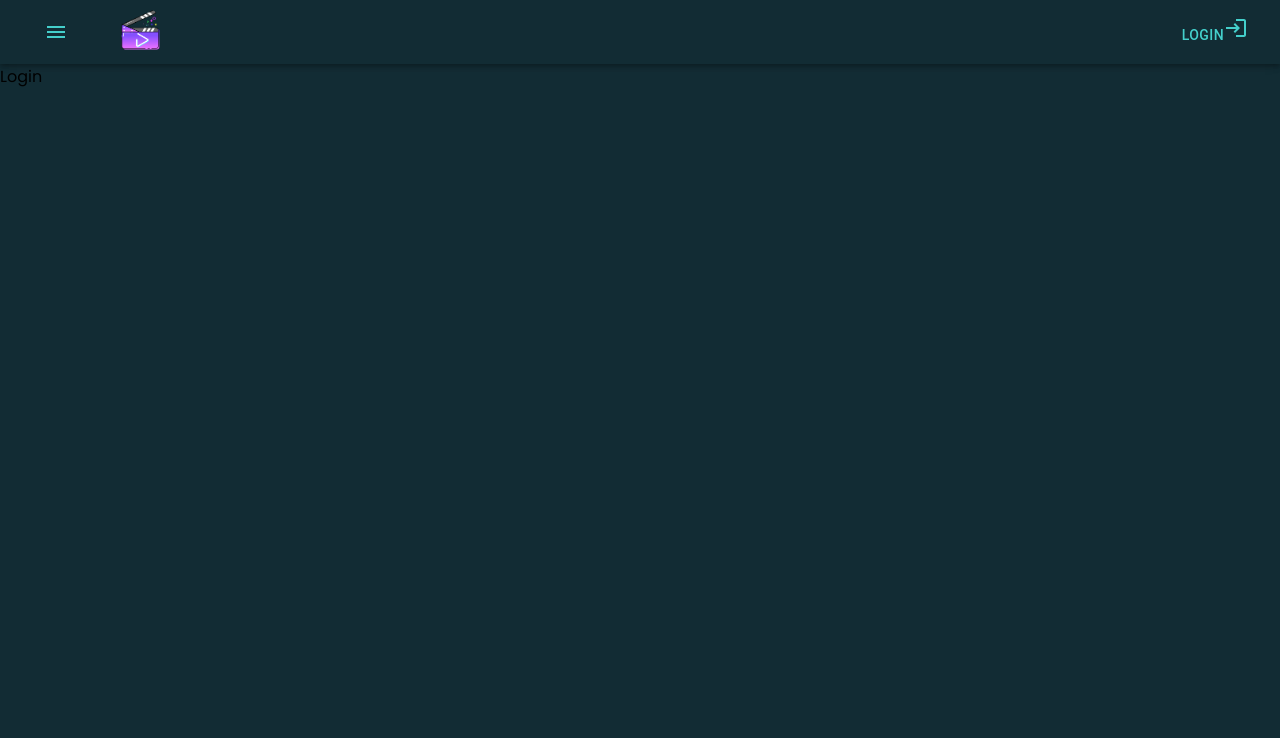
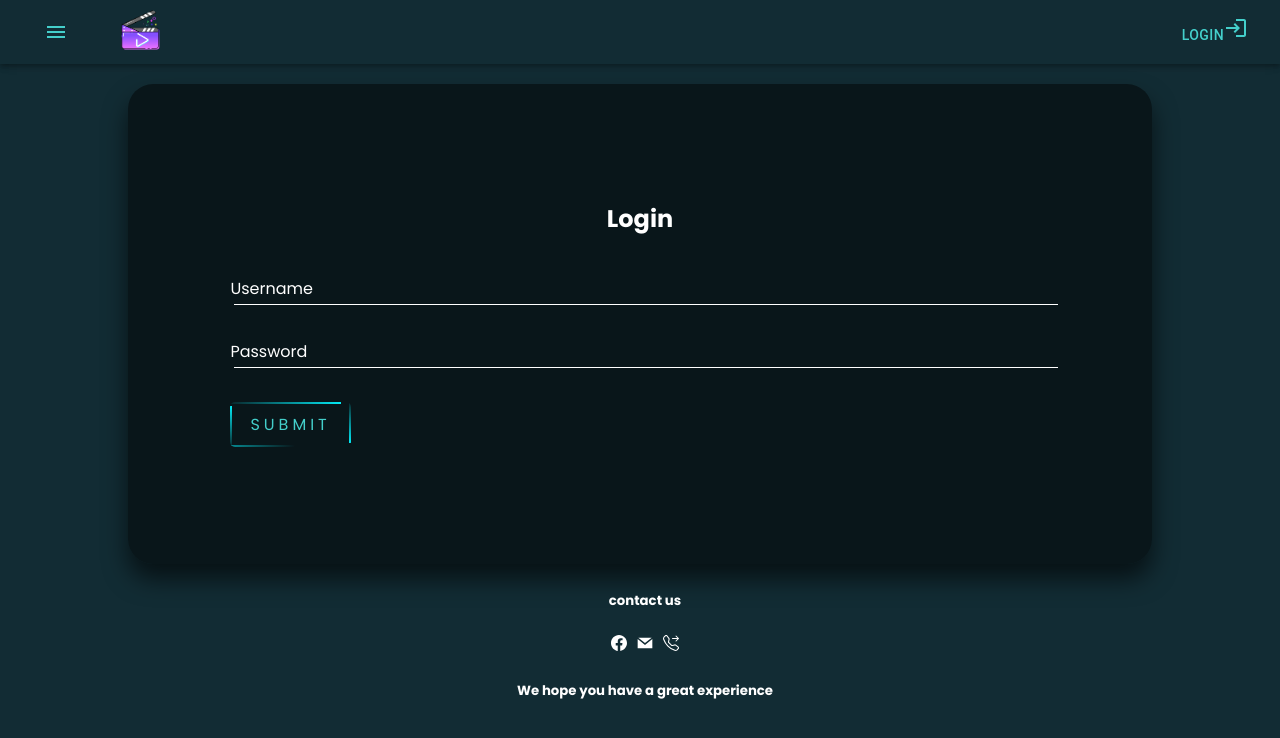
Before and after one commit to Mohammad-Yazan-Zarzar/Movie-Home, a React (Create React App) app: page /Login in a window 1280 px wide. Shown: the top 738 px of the page. Built offline with nearby package versions, Linux system fonts and the light colour scheme.

Commit message:
add Login and Footer

```diff
--- /dev/null
+++ b/src/Components/Footer.js
@@ -0,0 +1,62 @@
+import React from 'react'
+import styled from 'styled-components'
+import { BsFacebook } from "react-icons/bs";
+import { BsTelephoneForward } from "react-icons/bs";
+import { GrMail } from "react-icons/gr";
+
+
+
+const FooterStyle=styled.div`
+  background-color: var(--secondeColor);
+  /* color: var(--mainColor); */
+  color: #fff;
+
+  padding: 5px;
+  text-align: center;
+  position: static;
+  width: 100%;
+  bottom: 0px;
+  overflow-x: hidden;
+  /* position: absolute; */
+  /* bottom: 0px; */
+  /* margin-top: 50px; */
+`
+const Links=styled.div`
+  display: flex;
+  gap: 10px;
+  text-align: center;
+  align-items: center;
+  justify-content: center;
+`
+const Link=styled.a`
+    text-decoration: none;
+    color: var(--mainColor);
+
+    :hover{
+      cursor: pointer;
+      color: var(--mainColor);
+
+    }
+`
+const Footer = () => {
+  return (
+    <FooterStyle>
+      <div className='row container'>
+        <div className='col-12 col-md-6'>
+          <h5>contact us</h5>
+          <Links>
+            <Link href='https://www.facebook.com/yzane.zarzar'><BsFacebook></BsFacebook></Link>
+            <Link href="mailto:yazanzarzar98@gmail.com?subject='subject text'"><GrMail></GrMail></Link>
+            <Link href="tel:963981386862"><BsTelephoneForward></BsTelephoneForward></Link>
+          </Links>
+        </div>
+        <div className='col-12 col-md-6'>
+          <h5>We hope you have a great experience</h5>
+        </div>
+
+      </div>
+    </FooterStyle>
+  )
+}
+
+export default Footer
--- a/src/Pages/Layout.js
+++ b/src/Pages/Layout.js
@@ -1,13 +1,14 @@
 import React from 'react'
 import Bar from '../Components/Bar'
 import { Outlet, Link } from "react-router-dom";
-
+import Footer from '../Components/Footer'
 const Layout = () => {
   return (
     // <div>Layout</div>
     <>
         <Bar></Bar>
         <Outlet></Outlet>
+        <Footer></Footer>
     </>
 
   )
--- a/src/Pages/Login.js
+++ b/src/Pages/Login.js
@@ -1,8 +1,224 @@
 import React from 'react'
+import styled from 'styled-components'
+import { keyframes } from 'styled-components';
 
+const LoginPage=styled.div`
+  height: 60vh;
+  width: 80%;
+  margin: auto auto;
+  margin-top: 20px;
+  /* background-color: linear-gradient(#141e30, #243b55); */
+  background: rgba(0,0,0,.5);
+  box-shadow: 0 15px 25px rgba(0,0,0,.6);
+
+  display: flex;
+  justify-content: center;
+  align-items: center;
+  flex-direction: column;
+  /* width:100%; */
+  /* border: 1px solid #fff; */
+  border-radius:25px ;
+
+  /* gap: 10px; */
+`
+const UserBox=styled.div`
+  position: relative;
+  /* background-color: #222; */
+  padding: 4px;
+  z-index: 1;
+  /* margin-bottom: 18px; */
+  width: 100%;
+`
+const Label=styled.label`
+  position: absolute;
+  color: #fff;
+  top: 0px;
+  left:0px;
+  z-index: 100;
+  transition: .5s;
+
+`
+const Form=styled.form`
+  width: 80%;
+  /* background-color: #222; */
+  padding: 20px;
+  display: flex;
+  flex-direction: column;
+  gap: 30px;
+  /* border: 1px solid #fff; */
+  /* overflow: hidden; */
+`
+const Input=styled.input`
+  background-color: transparent;
+  outline: none;
+  border: none;
+  width:100%;
+  border-bottom: 1px solid #fff;
+  color: #fff;
+  font-weight: bold;
+  font-size: 18px;
+  :focus~Label{
+    /* background-color: #fff; */
+    /* color: #222; */
+    top: -20px;
+    color: #44CFCB;
+    z-index: 0;
+    /* position: fixed; */
+  }
+
+  /* :focus{
+    border-bottom:1px solid #44CFCB ;
+  }
+  :checked~Label{
+    color: red;
+  } */
+  :valid~Label{
+    top: -20px;
+    color: #44CFCB;
+  }
+
+`
+const H2=styled.h2`
+ color: #fff;
+`
+const A=styled.a`
+  /* background-color: #44cfcb; */
+  background-color: transparent;
+  padding: 10px 20px;
+  width: fit-content;
+  border-radius: 5px;
+  /* color: #122c34; */
+  color: #44cfcb;
+  text-transform: uppercase;
+  text-decoration: none;
+  /* font-weight: bold; */
+  font-size: 16px;
+  letter-spacing: 4px;
+  transition: 0.8s;
+  position: relative;
+  overflow: hidden;
+  :hover{
+    background-color: #44cfcb;
+    color: #fff;
+    box-shadow: 0 0 5px #03e9f4,
+              0 0 25px #03e9f4,
+              0 0 50px #03e9f4,
+              0 0 100px #03e9f4;
+  }
+
+  /* display: block; */
+`
+const btnAnimT=keyframes`
+  0%{
+    left:-100%
+
+  }
+  50%,100%{
+    left: 100%;
+
+  }
+`
+const SpanT=styled.span`
+  position: absolute;
+  top: 0px;
+  left: 0px;
+  display: block;
+  height: 2px;
+  width: 100%;
+  background: linear-gradient(90deg, transparent, #03e9f4);
+  animation: ${btnAnimT} 1s linear infinite;
+  animation-delay: .25s
+`
+const btnAnimR=keyframes`
+  0%{
+    top:-100%
+
+  }
+  50%,100%{
+    top: 100%;
+
+  }
+`
+const SpanR=styled.span`
+  position: absolute;
+  top: 0px;
+  right: 0px;
+  width: 0.5px;
+  /* color: #44cfcb; */
+  width: 2px;
+  height: 100%;
+  background: linear-gradient(180deg, transparent, #03e9f4);
+  animation: ${btnAnimR} 1s linear infinite;
+  animation-delay: .25s
+`
+const btnAnimB=keyframes`
+  0%{
+    right:100%
+
+  }
+  50%,100%{
+    left: -100%;
+
+  }
+`
+const SpanB=styled.span`
+position: absolute;
+bottom: 0px;
+left: 0px;
+width: 0.5px;
+/* color: #44cfcb; */
+background: linear-gradient(270deg, transparent, #03e9f4);
+height: 2px;
+width: 100%;
+animation: ${btnAnimB} 1s linear infinite;
+animation-delay: .25s
+`
+const btnAnimL=keyframes`
+  0%{
+    bottom:-100%
+
+  }
+  50%,100%{
+    bottom: 100%;
+
+  }
+`
+const SpanL=styled.span`
+position: absolute;
+left: 0px;
+width: 2px;
+/* color: #44cfcb; */
+/* background-color: #44cfcb; */
+background: linear-gradient(360deg, transparent, #03e9f4);
+height: 100%;
+/* bottom: 0px; */
+animation: ${btnAnimL} 1s linear infinite;
+  animation-delay: .25s
+`
 const Login = () => {
   return (
-    <div>Login</div>
+    <LoginPage>
+        <H2>Login</H2>
+        <Form>
+          <UserBox className="user-box">
+            <Input type='text' name='' required></Input>
+
+            <Label>Username</Label>
+          </UserBox>
+          <UserBox className="user-box">
+            {/* <input type="password" name="" required=""> */}
+            <Input type='password' name='' required ></Input>
+            <Label>Password</Label>
+          </UserBox>
+          <A href="#">
+            <SpanT></SpanT>
+            <SpanR></SpanR>
+            <SpanB></SpanB>
+            <SpanL></SpanL>
+            Submit
+          </A>
+        </Form>
+    </LoginPage>
   )
 }
 
--- a/src/index.css
+++ b/src/index.css
@@ -11,6 +11,8 @@ body {
   padding: 0;
   /* color: rgb(red, green, blue); */
   background-color:#122c34 ;
+  overflow-x: hidden;
+  /* position: relative; */
   /* overflow-y: ; */
 }
 
@@ -22,6 +24,7 @@ code {
 /* ........ */
 body::-webkit-scrollbar {
   width: 0.1em;
+
 }
 
 body::-webkit-scrollbar-track {
```
Also changed, not shown: package.json (+7 -2 lines), 1 other file (tests, documents, lock files or other folders).
